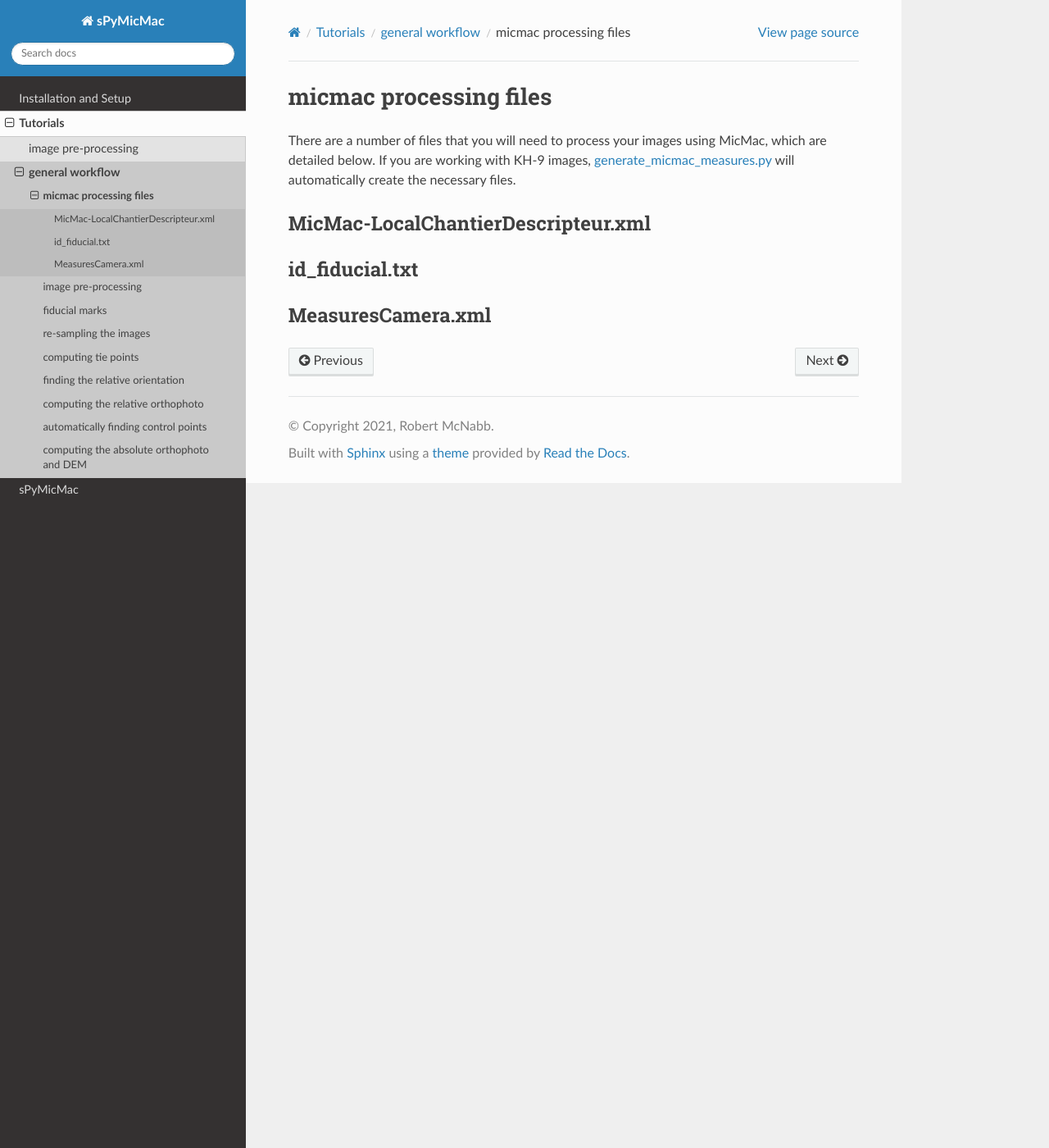
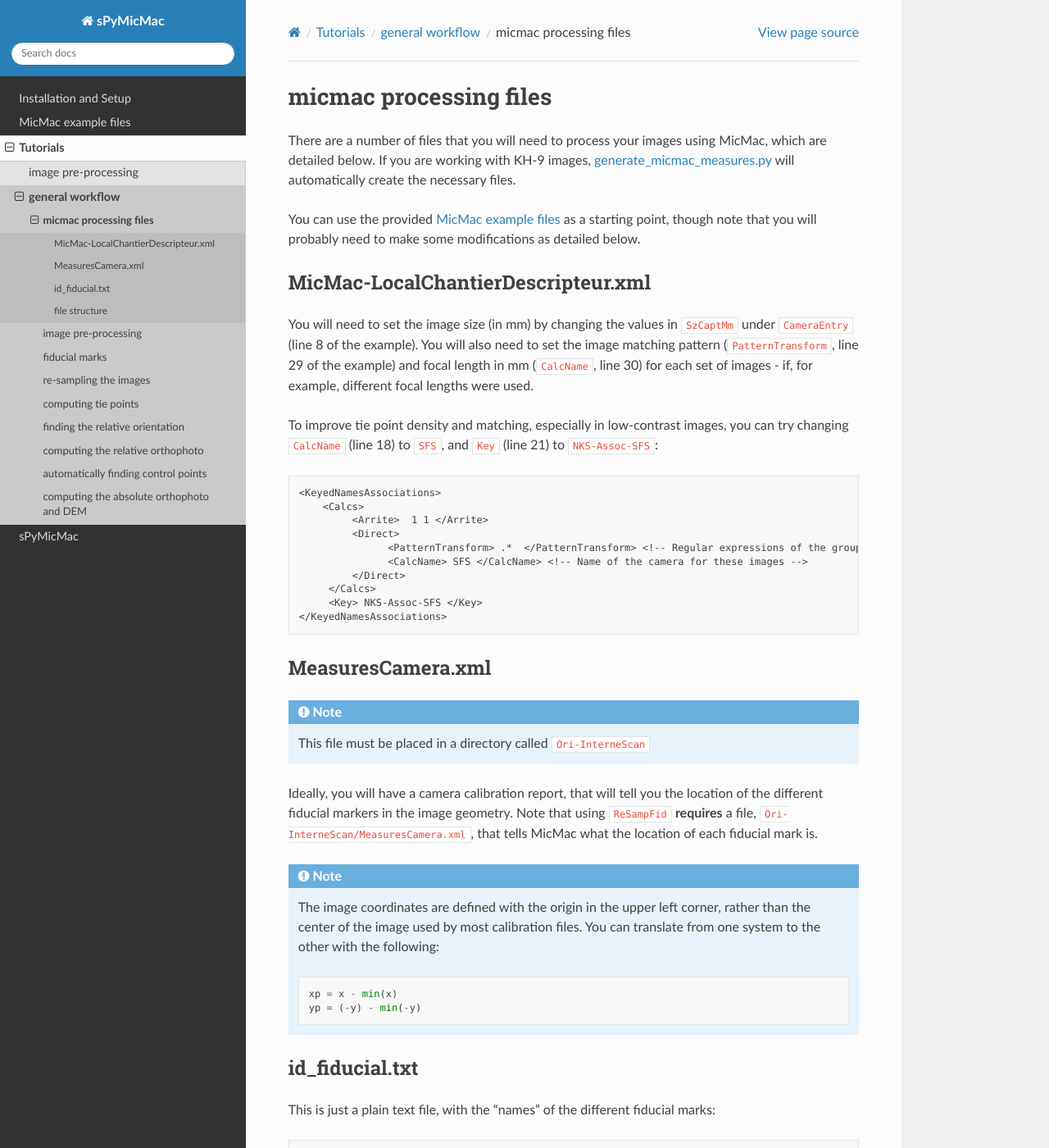
Before and after one commit to iamdonovan/spymicmac, a Sphinx documentation site: the page built from doc/tutorials/micmac_processing/setup_files.rst, in a window 1280 px wide and 1400 px high. Shown: the whole window at 82% size. Built offline with Sphinx 7.4.7 and the Read the Docs theme 2.0.0, drawn with Linux system fonts in a browser that asks for light colours; some of the changed text lies outside the part shown.

Commit message:
add example files and explanation for setting up the files needed for processing

```diff
--- a/doc/index.rst
+++ b/doc/index.rst
@@ -10,6 +10,7 @@
    :maxdepth: 2
 
    setup
+   examples/index
    tutorials/index
    sPyMicMac/index
 
--- a/doc/tutorials/micmac_processing/setup_files.rst
+++ b/doc/tutorials/micmac_processing/setup_files.rst
@@ -4,13 +4,73 @@
 are working with KH-9 images, :doc:`../../sPyMicMac/scripts/generate_micmac_measures` will automatically create the
 necessary files.
 
+You can use the provided :doc:`../../examples/index` as a starting point, though note that you will probably need to
+make some modifications as detailed below.
+
 MicMac-LocalChantierDescripteur.xml
 ------------------------------------
+You will need to set the image size (in mm) by changing the values in ``SzCaptMm`` under ``CameraEntry`` (line 8 of the
+example). You will also need to set the image matching pattern (``PatternTransform``, line 29 of the example) and focal
+length in mm (``CalcName``, line 30) for each set of images - if, for example, different focal lengths were used.
 
+To improve tie point density and matching, especially in low-contrast images, you can try changing ``CalcName`` (line 18)
+to ``SFS``, and ``Key`` (line 21) to ``NKS-Assoc-SFS``:
+::
+
+    <KeyedNamesAssociations>
+        <Calcs>
+             <Arrite>  1 1 </Arrite>
+             <Direct>
+                   <PatternTransform> .*  </PatternTransform> <!-- Regular expressions of the group of images with the following camera model -->
+                   <CalcName> SFS </CalcName> <!-- Name of the camera for these images -->
+             </Direct>
+         </Calcs>
+         <Key> NKS-Assoc-SFS </Key>
+    </KeyedNamesAssociations>
+
+MeasuresCamera.xml
+-------------------
+.. note::
+    This file must be placed in a directory called ``Ori-InterneScan``
+
+Ideally, you will have a camera calibration report, that will tell you the location
+of the different fiducial markers in the image geometry. Note that using ``ReSampFid`` **requires** a file,
+``Ori-InterneScan/MeasuresCamera.xml``, that tells MicMac what the location of each fiducial mark is.
+
+.. note::
+    The image coordinates are defined with the origin in the upper left corner, rather than the center
+    of the image used by most calibration files. You can translate from one system to the other with the following:
+    ::
+
+        xp = x - min(x)
+        yp = (-y) - min(-y)
 
 id_fiducial.txt
 ----------------
+This is just a plain text file, with the "names" of the different fiducial marks:
+::
 
+    P1
+    P2
+    P3
 
-MeasuresCamera.xml
--------------------
+... and so on.
+
+.. note::
+    The names in the file should match the names written in ``MeasuresCamera.xml``.
+
+file structure
+----------------
+Before starting, your file structure should look something like this:
+::
+
+    project
+    ├── id_fiducial.txt
+    ├── Img1.tif
+    ├── Img2.tif
+    ...
+    ├── MicMac-LocalChantierDescripteur.xml
+    ├── Ori-InterneScan
+    │   └── MeasuresCamera.xml
+
+Once you have this set up, you can work on the preprocessing steps.
```
Also changed, not shown: doc/examples/MeasuresCamera.xml (added, +36 -0 lines), doc/examples/id_fiducial.txt (added, +8 -0 lines), doc/examples/index.rst (added, +9 -0 lines), doc/tutorials/micmac_processing/fiducials.rst (+0 -17 lines).
